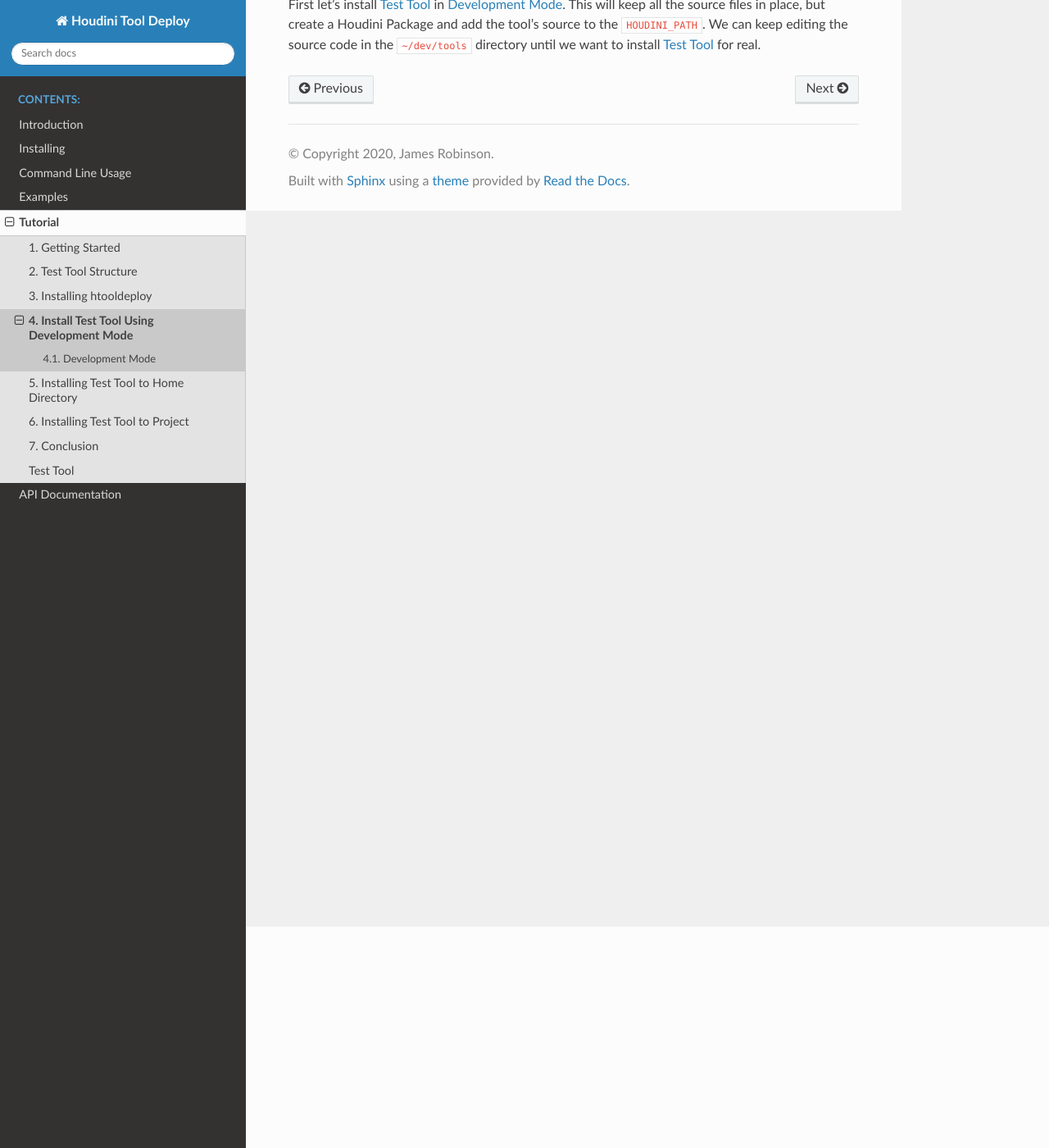
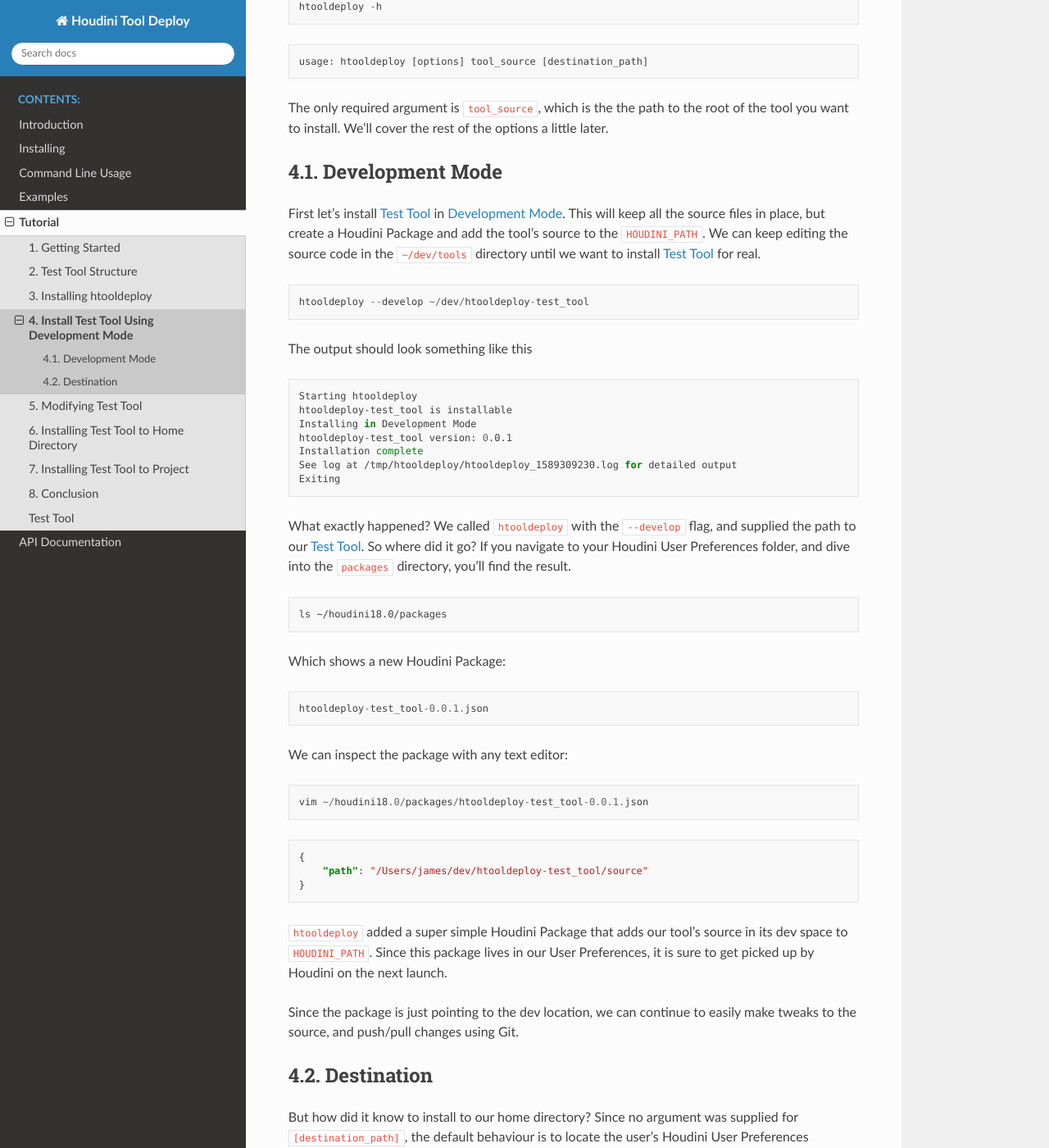
Before and after one commit to jamesrobinsonvfx/htooldeploy, a Sphinx documentation site: the page built from docs/source/tutorial/development_mode.rst, in a window 1280 px wide and 1400 px high, scrolled down 270 px. Shown: the whole window at 82% size. Built offline with Sphinx 7.4.7 and the Read the Docs theme 2.0.0, drawn with Linux system fonts in a browser that asks for light colours; some of the changed text lies outside the part shown.

Commit message:
Finish tutorial first draft

```diff
--- a/docs/source/tutorial/development_mode.rst
+++ b/docs/source/tutorial/development_mode.rst
@@ -1,8 +1,22 @@
-Install Test Tool Using Development Mode
-========================================
+Install :ref:`Test Tool` Using :ref:`Development Mode`
+======================================================
 
 Now that we're all set with the example tool repo and understand its
 structure, let's install it!
+
+If you try runnning ``htooldeploy`` with the ``--help`` flag, you can see the
+help card.
+::
+
+    htooldeploy -h
+
+::
+
+    usage: htooldeploy [options] tool_source [destination_path]
+
+The only required argument is ``tool_source``, which is the the path to the
+root of the tool you want to install. We'll cover the rest of the options a
+little later.
 
 Development Mode
 ^^^^^^^^^^^^^^^^
@@ -10,3 +24,63 @@ First let's install :ref:`Test Tool` in :ref:`Development Mode`. This will keep
 all the source files in place, but create a Houdini Package and add the tool's
 source to the ``HOUDINI_PATH``. We can keep editing the source code in the
 ``~/dev/tools`` directory until we want to install :ref:`Test Tool` for real.
+::
+
+    htooldeploy --develop ~/dev/htooldeploy-test_tool
+
+The output should look something like this
+
+.. code-block:: bash
+
+    Starting htooldeploy
+    htooldeploy-test_tool is installable
+    Installing in Development Mode
+    htooldeploy-test_tool version: 0.0.1
+    Installation complete
+    See log at /tmp/htooldeploy/htooldeploy_1589309230.log for detailed output
+    Exiting
+
+What exactly happened? We called ``htooldeploy`` with the ``--develop`` flag,
+and supplied the path to our :ref:`Test Tool`. So where did it go? If you
+navigate to your Houdini User Preferences folder, and dive into the ``packages``
+directory, you'll find the result.
+
+.. code-block:: bash
+
+    ls ~/houdini18.0/packages
+
+Which shows a new Houdini Package::
+
+    htooldeploy-test_tool-0.0.1.json
+
+We can inspect the package with any text editor::
+
+    vim ~/houdini18.0/packages/htooldeploy-test_tool-0.0.1.json
+
+.. code-block:: json
+
+    {
+        "path": "/Users/james/dev/htooldeploy-test_tool/source"
+    }
+
+``htooldeploy`` added a super simple Houdini Package that adds our tool's source
+in its dev space to ``HOUDINI_PATH``. Since this package lives in our User
+Preferences, it is sure to get picked up by Houdini on the next launch.
+
+Since the package is just pointing to the dev location, we can continue to
+easily make tweaks to the source, and push/pull changes using Git.
+
+Destination
+^^^^^^^^^^^
+But how did it know to install to our home directory? Since no argument was
+supplied for ``[destination_path]``, the default behaviour is to locate the user's
+Houdini User Preferences directory, and use that. Of course, if you wanted to
+install elsewhere, you can always add that path instead.
+
+.. note::
+   Just make sure any custom installation locations will be picked up by
+   Houdini!
+
+
+.. seealso::
+   `Houdini Packages <https://www.sidefx.com/docs/houdini/ref/plugins.html>`_
--- a/docs/source/tutorial/index.rst
+++ b/docs/source/tutorial/index.rst
@@ -8,11 +8,13 @@ Tutorial
    tool_structure
    installing_htooldeploy
    development_mode
+   modifying_test_tool
    installing_tool
    conclusion
 
-In the following tutorial, we will look at how to install a tool in Development
-Mode, make a change, then install the tool for real to our home folder.
+In the following tutorial, we will look at how to install a tool in
+:ref:`Development Mode`, make a change, then install the tool for real to our
+home folder.
 
 .. _Test Tool:
 
@@ -27,9 +29,9 @@ dialogs.
 Once we finish the installation, we'll be able to find them here
 
 .. image:: images/test_tool_shelf.png
-   :alt: Test Tool shelf
+   :alt: :ref:`Test Tool` shelf
 .. image:: images/test_tool_otl_tab_menu.png
-   :alt: Tab menu showing the Test Tool otl
+   :alt: Tab menu showing the :ref:`Test Tool` otl
 
 All it does is:
 
```
Also changed, not shown: other parts of docs/source/tutorial/index.rst (+1 -1 lines), docs/source/tutorial/getting_started.rst (+4 -3 lines), docs/source/tutorial/installing_tool.rst (+23 -9 lines), docs/source/tutorial/modifying_test_tool.rst (added, +73 -0 lines), docs/source/tutorial/tool_structure.rst (+5 -7 lines).
